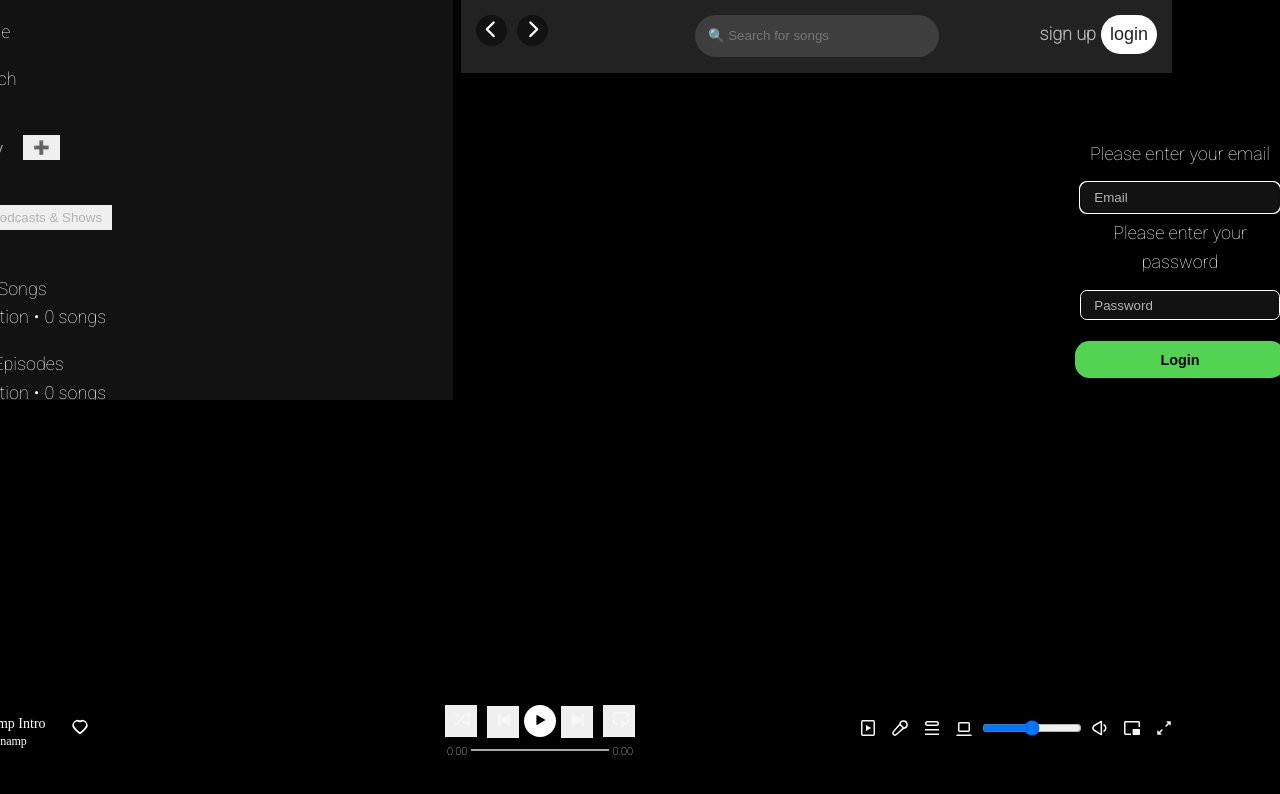
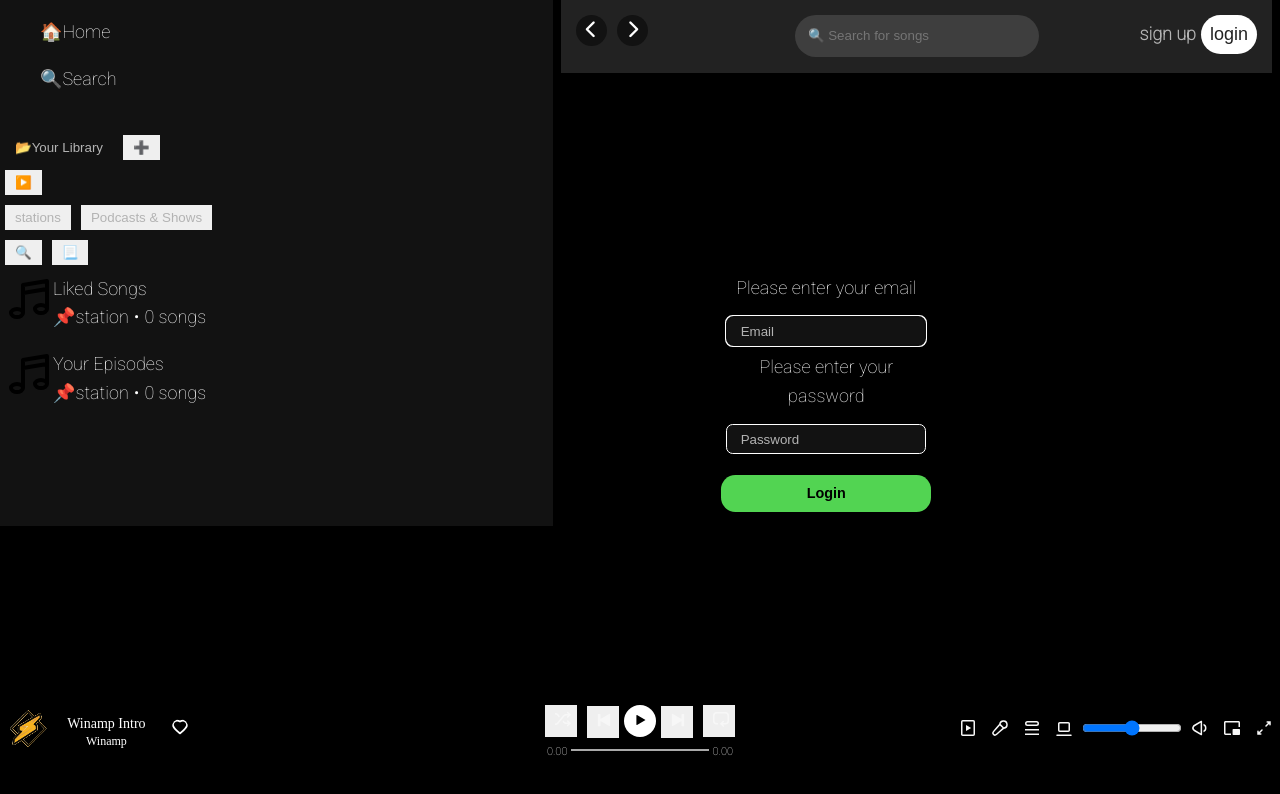
Before and after one commit to P4t4m8n/spotify, a React (Vite) app: page /login in a window 1280 px wide. Shown: the top 794 px of the page. Built offline with nearby package versions, Linux system fonts and the light colour scheme.

Commit message:
new commit shoshi

```diff
--- a/src/cmps/Header/AppHeader.jsx
+++ b/src/cmps/Header/AppHeader.jsx
@@ -60,7 +60,7 @@
             <div className="header-login">
                 {/*user?
                 <div>`${user.url}`<h3>Hello {user.username}</h3></div> :*/
-                <div className="sign-up">sign up{/*</a>*/}
+                <div className="sign-up"><a href="/sighup">sign up</a>
                 <button className="login"><a href="/login">login </a></button>
                 </div>}
 
--- a/src/styles/basics/_layout.scss
+++ b/src/styles/basics/_layout.scss
@@ -29,7 +29,7 @@
     grid-area: main;
 }
 
-.login{
+.login-form{
     grid-area: main;
 }
 
--- a/src/styles/views/LoginSighnup.scss
+++ b/src/styles/views/LoginSighnup.scss
@@ -1,5 +1,5 @@
 .login-form{
-    background-color: $clr7;
+    background-color: $clr9;
     color:$clr6;
     text-align: center;
     display: flex;
```
